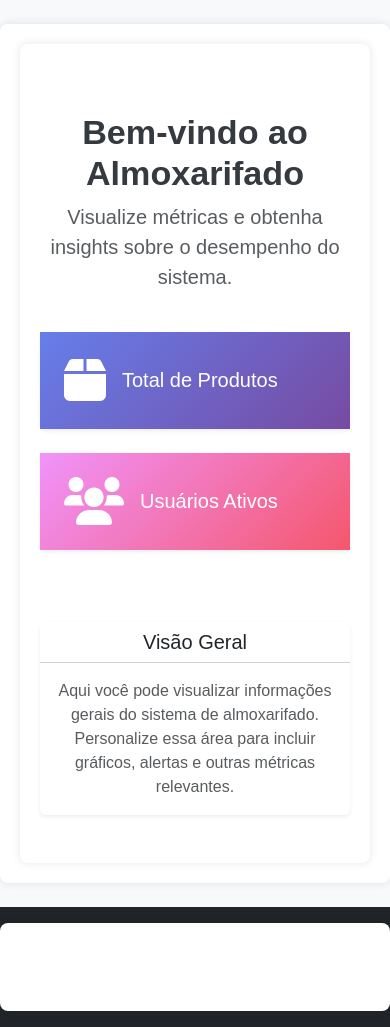
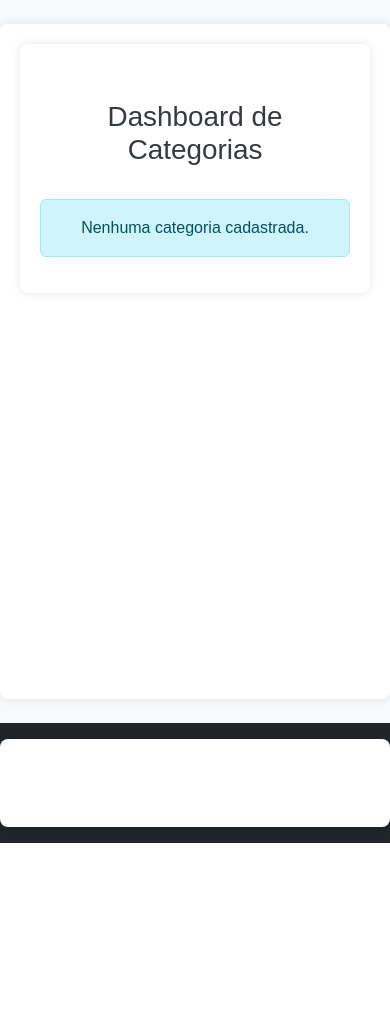
Before and after one commit to MarconeRafael/relatorio, a Flask app: page /dashboard in a window 390 px wide. Shown: the part 68-1095 px from the top of the page. After the commit the page ends 911 px from the top, so only its background shows below. Run offline with Flask 3, Linux system fonts and the light colour scheme.

Commit message:
mostra quantidade por categoria

```diff
--- a/app.py
+++ b/app.py
@@ -10,6 +10,7 @@ from flask_login import LoginManager
 from models import Usuario  # Para o user_loader
 from routes.categoria import categoria_bp  # Importação do Blueprint de categorias
 from routes.unidades import unidades_bp  # Importação do Blueprint de unidades
+from routes.dashboard import dashboard_bp  # Importação do Blueprint do dashboard
 
 # Criação do aplicativo Flask
 app = Flask(__name__)
@@ -41,8 +42,9 @@ app.config['AUDIOS_DIR'] = os.path.join(os.getcwd(), 'data', 'audios')
 # Registro dos blueprints do sistema de almoxarifado
 app.register_blueprint(produtos_bp, url_prefix="/produtos")
 app.register_blueprint(usuarios_bp, url_prefix="/usuarios")
-app.register_blueprint(categoria_bp, url_prefix="/categorias")  # Registro do Blueprint de Categorias
-app.register_blueprint(unidades_bp, url_prefix="/unidades")  # Registro do Blueprint de Unidades
+app.register_blueprint(categoria_bp, url_prefix="/categorias")
+app.register_blueprint(unidades_bp, url_prefix="/unidades")
+app.register_blueprint(dashboard_bp, url_prefix="/")
 
 # Rotas principais
 @app.route("/")
--- a/models.py
+++ b/models.py
@@ -19,7 +19,11 @@ class Categoria(db.Model):
     id = db.Column(db.Integer, primary_key=True)
     nome = db.Column(db.String(100), nullable=False)
     descricao = db.Column(db.Text)
-    produtos = db.relationship('Produto', back_populates='categoria', lazy=True)
+    produtos = db.relationship('Produto', back_populates='categoria', lazy='dynamic')
+
+    def contar_produtos(self):
+        """Retorna a soma das quantidades dos produtos pertencentes a esta categoria."""
+        return sum(produto.quantidade_atual for produto in self.produtos)
 
     def __repr__(self):
         return f'<Categoria {self.nome}>'
--- /dev/null
+++ b/routes/dashboard.py
@@ -0,0 +1,19 @@
+from flask import Blueprint, render_template
+from models import Categoria
+
+dashboard_bp = Blueprint('dashboard_bp', __name__)
+
+@dashboard_bp.route("/dashboard")
+def dashboard():
+    categorias = Categoria.query.all()
+    categorias_com_produtos = [
+        {
+            "id": categoria.id,
+            "nome": categoria.nome,
+            "descricao": categoria.descricao or "Sem descrição",
+            "total_produtos": categoria.contar_produtos()
+        }
+        for categoria in categorias
+    ]
+
+    return render_template("dashboard.html", categorias=categorias_com_produtos)
--- a/templates/base.html
+++ b/templates/base.html
@@ -47,6 +47,7 @@
         {% if current_user.is_authenticated %}
         <ul class="navbar-nav ms-auto">
           <li class="nav-item"><a class="nav-link" href="/">Relatórios</a></li>
+          <li class="nav-item"><a class="nav-link" href="/dashboard">Home</a></li>
           <li class="nav-item"><a class="nav-link" href="/produtos">Produtos</a></li>
           <li class="nav-item"><a class="nav-link" href="/categorias/listar">Categorias</a></li>
           <li class="nav-item"><a class="nav-link" href="/unidades">Unidades</a></li>
--- a/templates/dashboard.html
+++ b/templates/dashboard.html
@@ -1,65 +1,47 @@
 {% extends 'base.html' %}
-{% block title %}Dashboard - Almoxarifado{% endblock %}
 
 {% block content %}
-<div class="container py-5">
-  <!-- Cabeçalho -->
-  <div class="row mb-4">
-    <div class="col text-center">
-      <h1 class="display-4 fw-bold">Bem-vindo ao Almoxarifado</h1>
-      <p class="lead text-muted">Visualize métricas e obtenha insights sobre o desempenho do sistema.</p>
-    </div>
-  </div>
-
-  <!-- Cartões de Estatísticas -->
-  <div class="row">
-    <!-- Cartão de Produtos -->
-    <div class="col-md-6 mb-4">
-      <div class="card border-0 shadow-sm">
-        <div class="card-body p-4 bg-gradient-primary text-white" style="background: linear-gradient(135deg, #667eea, #764ba2);">
-          <div class="d-flex align-items-center">
-            <div class="me-3">
-              <i class="fas fa-box fa-3x"></i>
-            </div>
-            <div>
-              <h5 class="card-title mb-0">Total de Produtos</h5>
-              <p class="card-text fs-3">{{ total_produtos }}</p>
-            </div>
-          </div>
-        </div>
-      </div>
+<div class="container">
+    <div class="header d-flex justify-content-between align-items-center my-3">
+        <h1>Dashboard de Categorias</h1>
     </div>
 
-    <!-- Cartão de Usuários -->
-    <div class="col-md-6 mb-4">
-      <div class="card border-0 shadow-sm">
-        <div class="card-body p-4 bg-gradient-danger text-white" style="background: linear-gradient(135deg, #f093fb, #f5576c);">
-          <div class="d-flex align-items-center">
-            <div class="me-3">
-              <i class="fas fa-users fa-3x"></i>
+    {% if categorias %}
+        <div class="card">
+            <div class="card-header bg-dark text-white">
+                <h5 class="mb-0">Lista de Categorias</h5>
             </div>
-            <div>
-              <h5 class="card-title mb-0">Usuários Ativos</h5>
-              <p class="card-text fs-3">{{ total_usuarios }}</p>
+            <div class="card-body p-0">
+                <table class="table table-striped table-hover m-0">
+                    <thead class="table-dark">
+                        <tr>
+                            <th>ID</th>
+                            <th>Nome</th>
+                            <th>Descrição</th>
+                            <th>Total de Produtos</th>
+                        </tr>
+                    </thead>
+                    <tbody>
+                        {% for categoria in categorias %}
+                            <tr>
+                                <td>{{ categoria.id }}</td>
+                                <td>{{ categoria.nome }}</td>
+                                <td>{{ categoria.descricao }}</td>
+                                <td>
+                                    <span class="badge bg-primary">
+                                        <i class="bi bi-box-seam"></i> {{ categoria.total_produtos }}
+                                    </span>
+                                </td>
+                            </tr>
+                        {% endfor %}
+                    </tbody>
+                </table>
             </div>
-          </div>
         </div>
-      </div>
-    </div>
-  </div>
-
-  <!-- Seção Adicional (exemplo de visão geral) -->
-  <div class="row mt-5">
-    <div class="col">
-      <div class="card border-0 shadow-sm">
-        <div class="card-header bg-white">
-          <h5 class="mb-0">Visão Geral</h5>
+    {% else %}
+        <div class="alert alert-info mt-4" role="alert">
+            Nenhuma categoria cadastrada.
         </div>
-        <div class="card-body">
-          <p class="text-muted mb-0">Aqui você pode visualizar informações gerais do sistema de almoxarifado. Personalize essa área para incluir gráficos, alertas e outras métricas relevantes.</p>
-        </div>
-      </div>
-    </div>
-  </div>
+    {% endif %}
 </div>
 {% endblock %}
--- a/templates/login.html
+++ b/templates/login.html
@@ -32,11 +32,6 @@
               <button type="submit" class="btn btn-primary btn-lg">Entrar</button>
             </div>
           </form>
-          <hr>
-          <div class="text-center">
-            <p class="mb-0">Não tem uma conta?</p>
-            <a href="/usuarios/cadastrar" class="btn btn-outline-secondary mt-2">Cadastre-se</a>
-          </div>
         </div>
       </div>
     </div>
--- a/templates/novo_produto.html
+++ b/templates/novo_produto.html
@@ -60,9 +60,9 @@
             </div>
             <!-- Campo de Quantidade não obrigatório -->
             <div class="mb-3">
-              <label for="quantidade" class="form-label">Quantidade Atual</label>
+              <label for="quantidade" class="form-label">Quantidade</label>
               <input type="number" step="any" class="form-control" id="quantidade" name="quantidade"
-                     placeholder="Quantidade atual em estoque"
+                     placeholder="Quantidade que chegou"
                      value="{{ form_data.quantidade if form_data and form_data.quantidade else '' }}">
             </div>
             <div class="mb-3">
```
Also changed, not shown: routes/produtos.py (+14 -8 lines).
